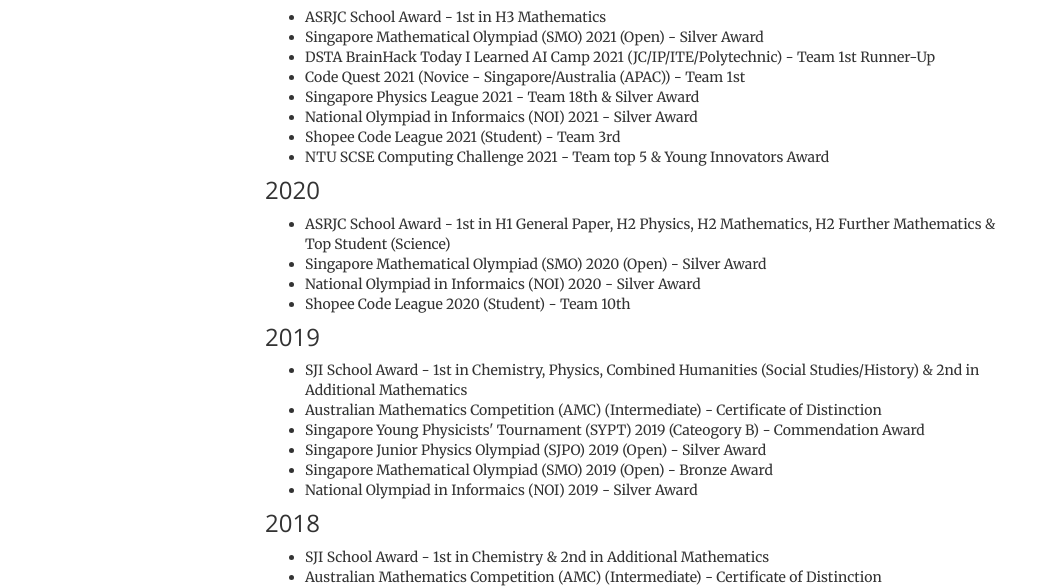
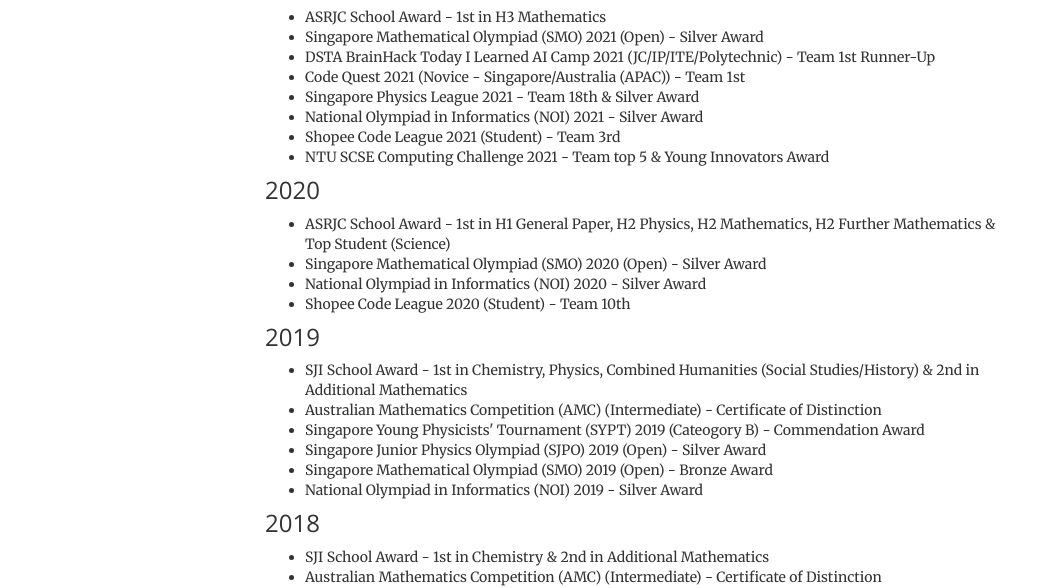
Before and after one commit to ncduy0303/archive_portfolio, a Jekyll site: the page built from achievements.html, in a window 1280 px wide and 900 px high, scrolled down 877 px. Shown: the part 152-740 px from the top of the window, without its empty margins (0-1043 px from the left). Built offline with Jekyll 4.4.1, drawn with Linux system fonts in a browser that asks for light colours.

Commit message:
fix typo

```diff
--- a/_data/achievements.json
+++ b/_data/achievements.json
@@ -7,7 +7,7 @@
             "DSTA BrainHack Today I Learned AI Camp 2021 (JC/IP/ITE/Polytechnic) - Team 1st Runner-Up",
             "Code Quest 2021 (Novice - Singapore/Australia (APAC)) - Team 1st",
             "Singapore Physics League 2021 - Team 18th & Silver Award",
-            "National Olympiad in Informaics (NOI) 2021 - Silver Award",
+            "National Olympiad in Informatics (NOI) 2021 - Silver Award",
             "Shopee Code League 2021 (Student) - Team 3rd",
             "NTU SCSE Computing Challenge 2021 - Team top 5 & Young Innovators Award"
         ]
@@ -17,7 +17,7 @@
         "achievements": [
             "ASRJC School Award - 1st in H1 General Paper, H2 Physics, H2 Mathematics, H2 Further Mathematics & Top Student (Science)",
             "Singapore Mathematical Olympiad (SMO) 2020 (Open) - Silver Award",
-            "National Olympiad in Informaics (NOI) 2020 - Silver Award",
+            "National Olympiad in Informatics (NOI) 2020 - Silver Award",
             "Shopee Code League 2020 (Student) - Team 10th"
         ]
     },
@@ -29,7 +29,7 @@
             "Singapore Young Physicists' Tournament (SYPT) 2019 (Cateogory B) - Commendation Award",
             "Singapore Junior Physics Olympiad (SJPO) 2019 (Open) - Silver Award",
             "Singapore Mathematical Olympiad (SMO) 2019 (Open) - Bronze Award",
-            "National Olympiad in Informaics (NOI) 2019 - Silver Award"
+            "National Olympiad in Informatics (NOI) 2019 - Silver Award"
         ]
     },
     {
--- a/_includes/achievements.html
+++ b/_includes/achievements.html
@@ -14,7 +14,7 @@
                     <li>Shopee Code League 2021 (Student) - Team 3rd</li>
                     <li>DSTA BrainHack Today I Learned AI Camp 2021 (JC/IP/ITE/Polytechnic) - Team 1st Runner-Up</li>
                     <li>NTU SCSE Computing Challenge 2021 - Team top 5 & Young Innovators Award</li>
-                    <li>National Olympiad in Informaics (NOI) 2021 - Silver Award</li>
+                    <li>National Olympiad in Informatics (NOI) 2021 - Silver Award</li>
                 </ul>
                 <a href="/achievements">See more</a>
             </div>
```
